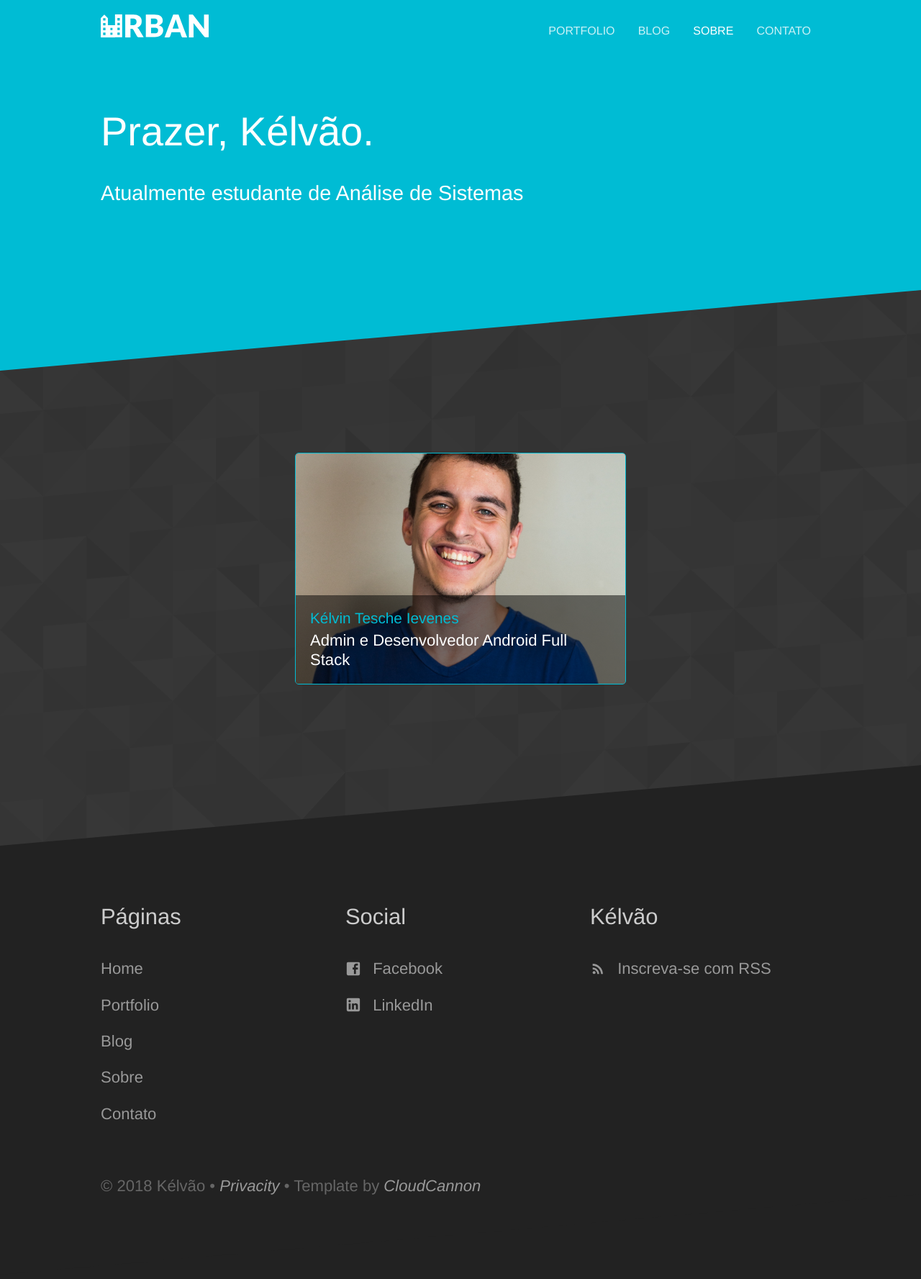
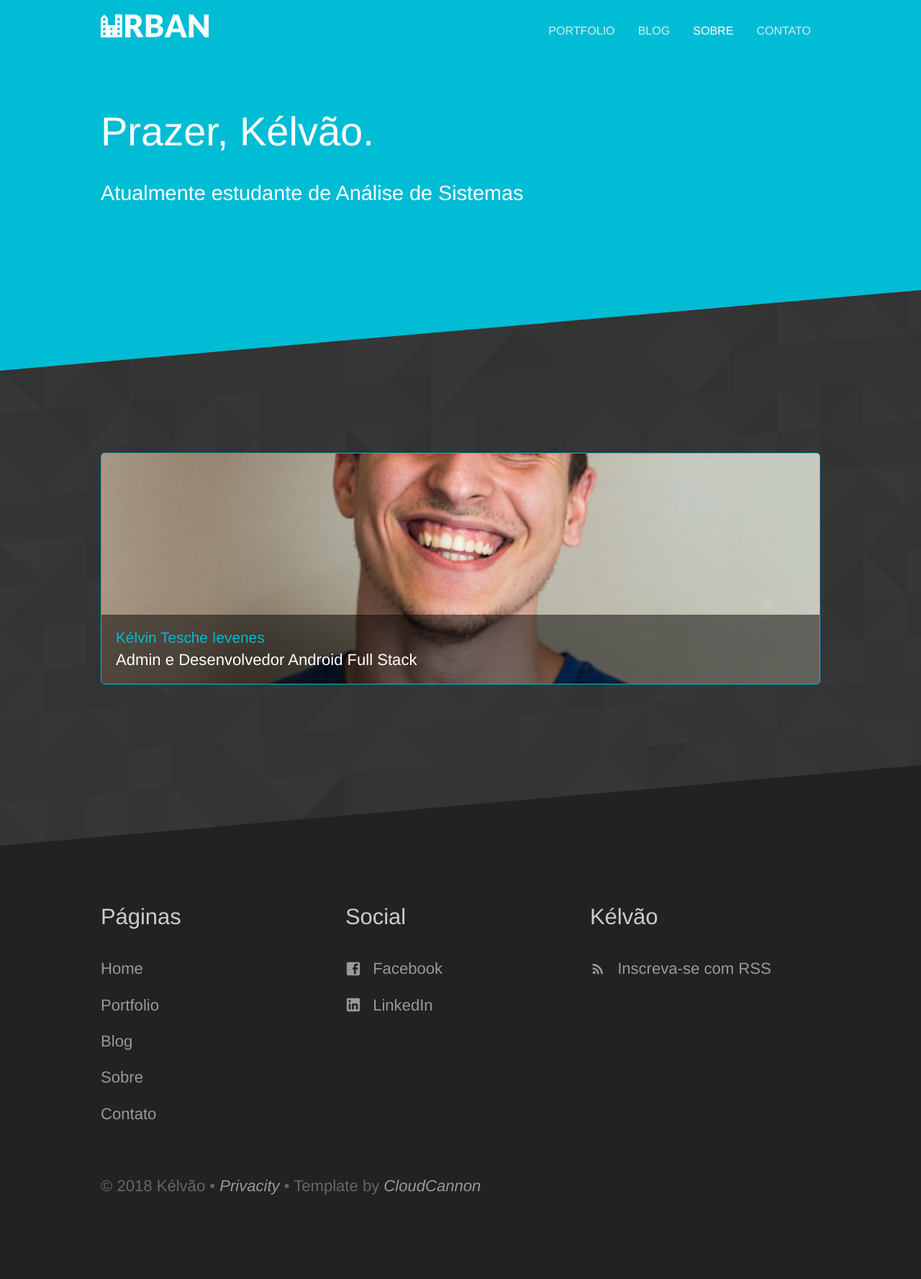
Before and after one commit to Kelvao/kelvao.github.io, a Jekyll site: the page built from about.html, in a window 1280 px wide. Shown: the whole page at 72% size. Built offline with Jekyll 4.4.1, drawn with Linux system fonts in a browser that asks for light colours.

Commit message:
Updated 'about.html' via CloudCannon

```diff
--- a/about.html
+++ b/about.html
@@ -7,7 +7,7 @@
 <section class="diagonal patterned">
 	<div class="container">
 	    <p class="editor-link" style="text-align: center;"><a href="cloudcannon:collections/_staff_members/" class="btn"><strong>&#9998;</strong>Manage Staff members</a></p>
-		<ul class="image-grid" style="max-width:50%;margin-left:25%">
+		<ul class="image-grid">
 			{% for member in site.staff_members %}
 				<li>{% include staff-member.html member=member %}</li>
 			{% endfor %}
```
